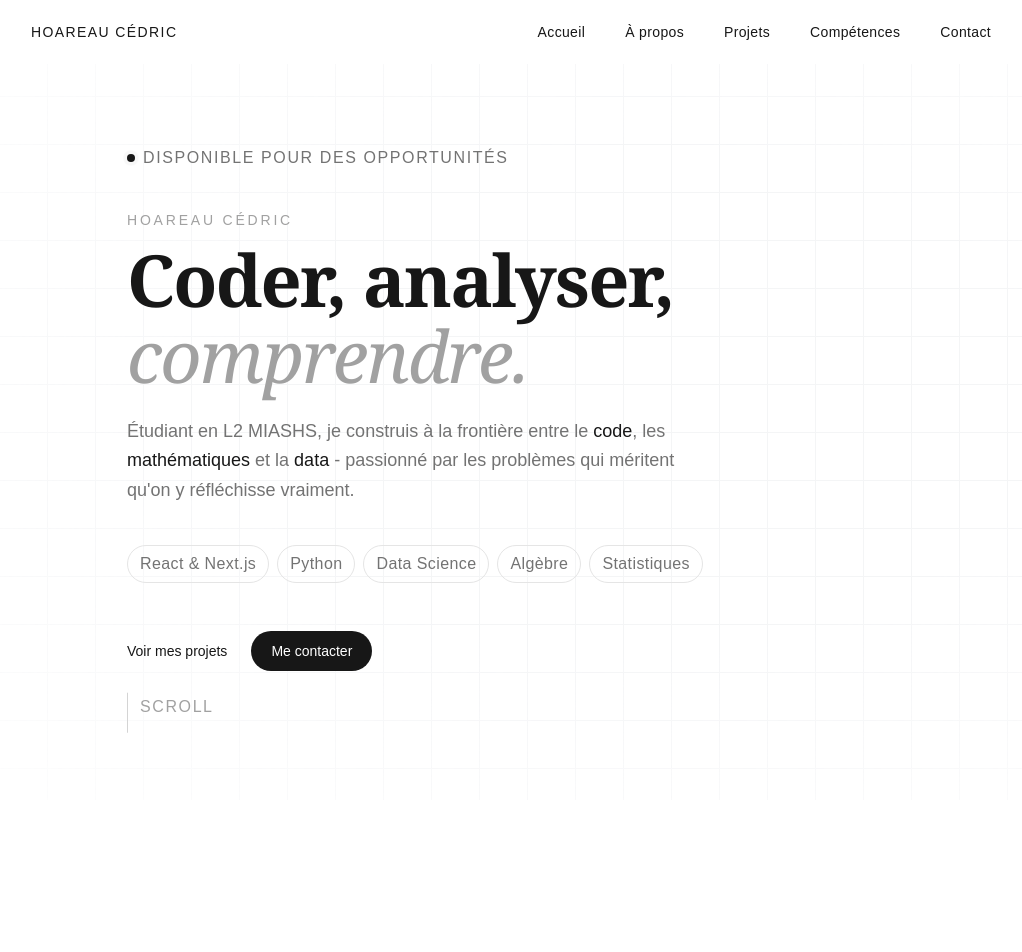
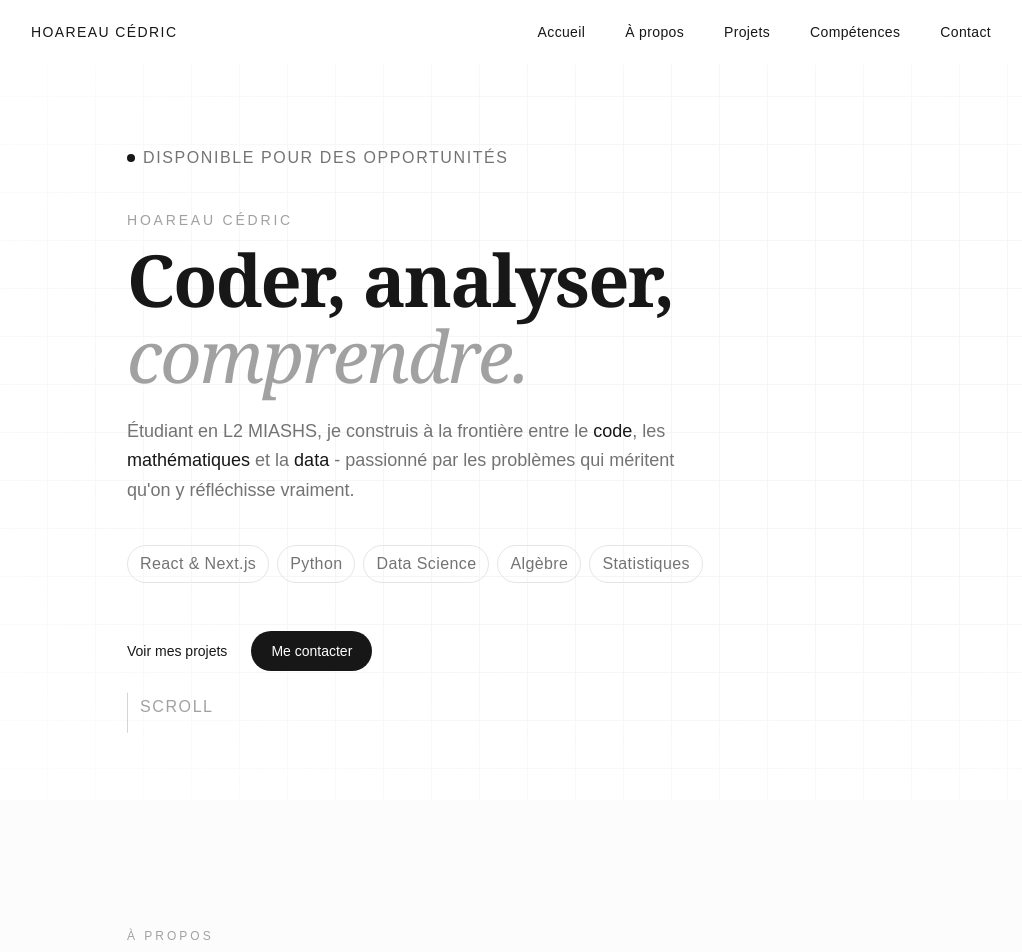
Before and after one commit to Ingeniir/Portfolio, a Next.js app: page / in a window 1280 px wide. Shown: the top 952 px of the page, without its empty margins (1-1023 px from the left). Before the commit the page ends 800 px from the top, so only its background shows below. Built offline with nearby package versions, Linux system fonts and the light colour scheme.

Commit message:
about: upload page.tsx

```diff
--- a/app/page.tsx
+++ b/app/page.tsx
@@ -1,5 +1,6 @@
 // app/page.tsx
 
+import { About } from "./components/About";
 import { Hero } from "./components/Hero";
 import { Navbar } from "./components/Navbar";
 
@@ -7,6 +8,7 @@ export default function Home() {
   return (
     <main>
       <Hero />
+      <About />
     </main>
   )
 }
```
